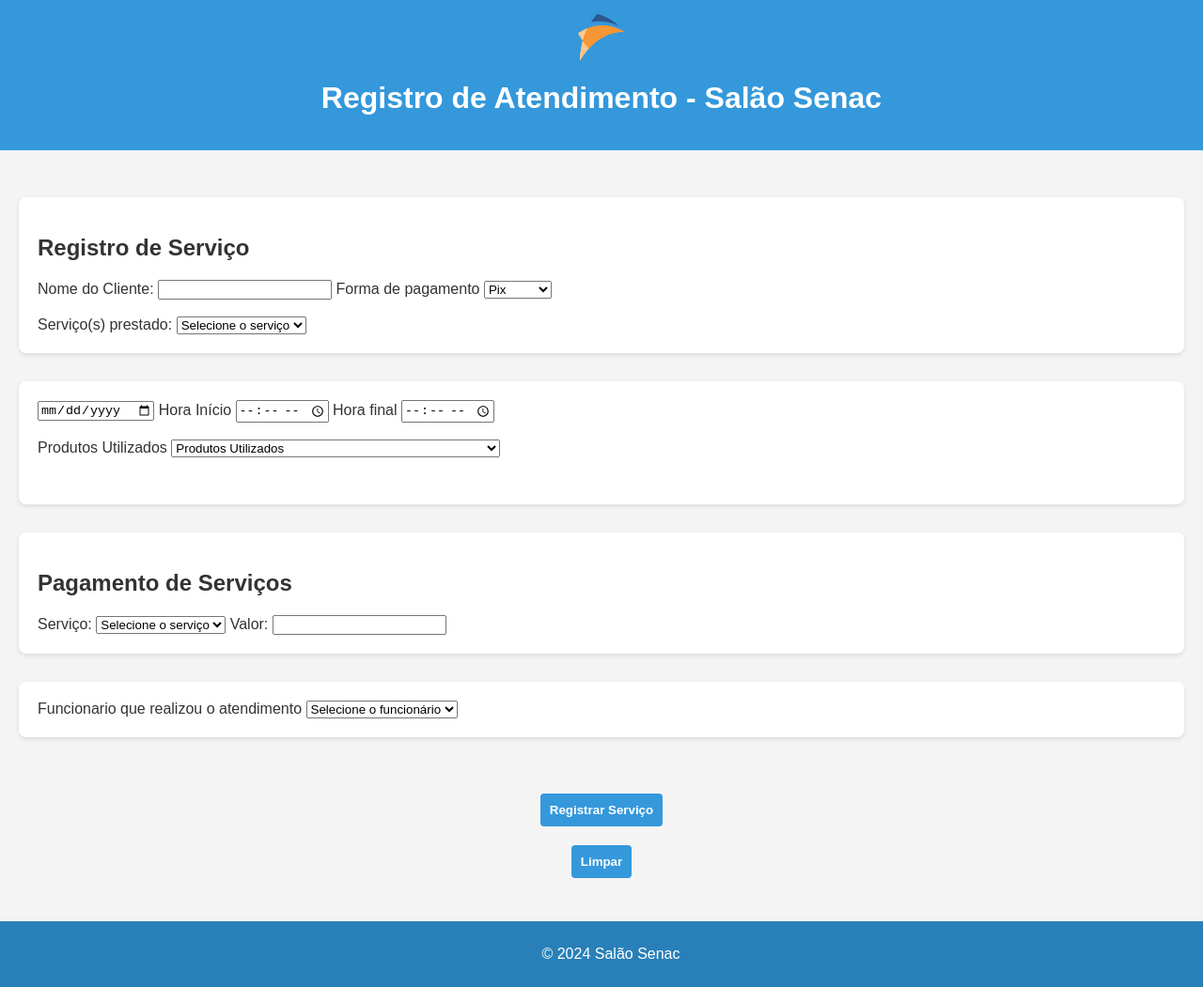
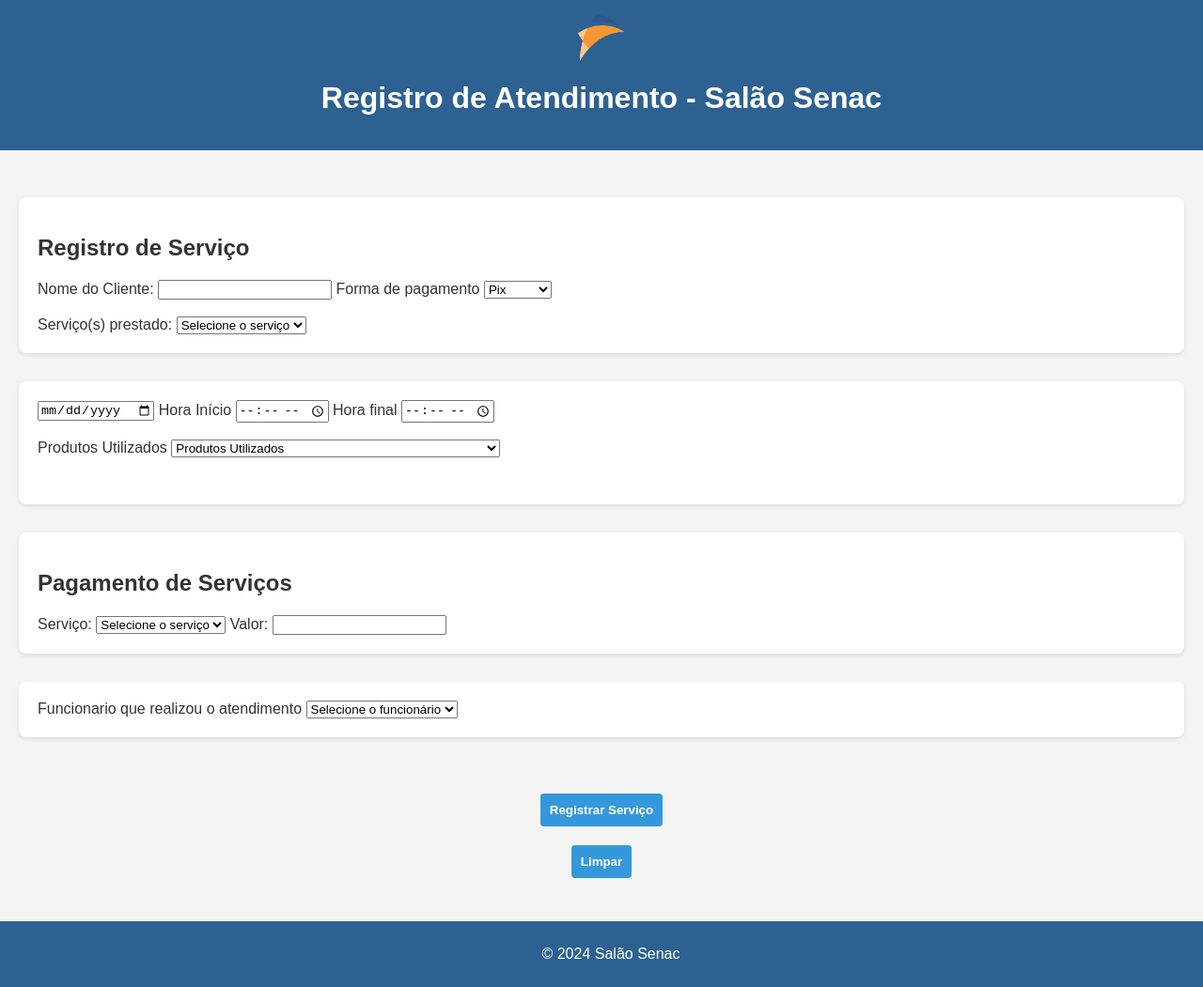
Before and after one commit to thayzavi/servico, a plain HTML site: page index.html in a window 1280 px wide. Shown: the whole page at 94% size. Drawn offline with Linux system fonts and the light colour scheme.

Commit message:
Update styles.css

```diff
--- a/styles.css
+++ b/styles.css
@@ -14,7 +14,7 @@
 }
 
 header {
-    background-color: #3498db;
+    background-color: #2d6191;
     color: white;
     padding: 15px;
     text-align: center;
@@ -48,7 +48,7 @@
 
 footer {
     text-align: center;
-    background-color: #2980b9;
+    background-color: #2d6191;
     color: white;
     padding: 10px;
     position: relative;
```
